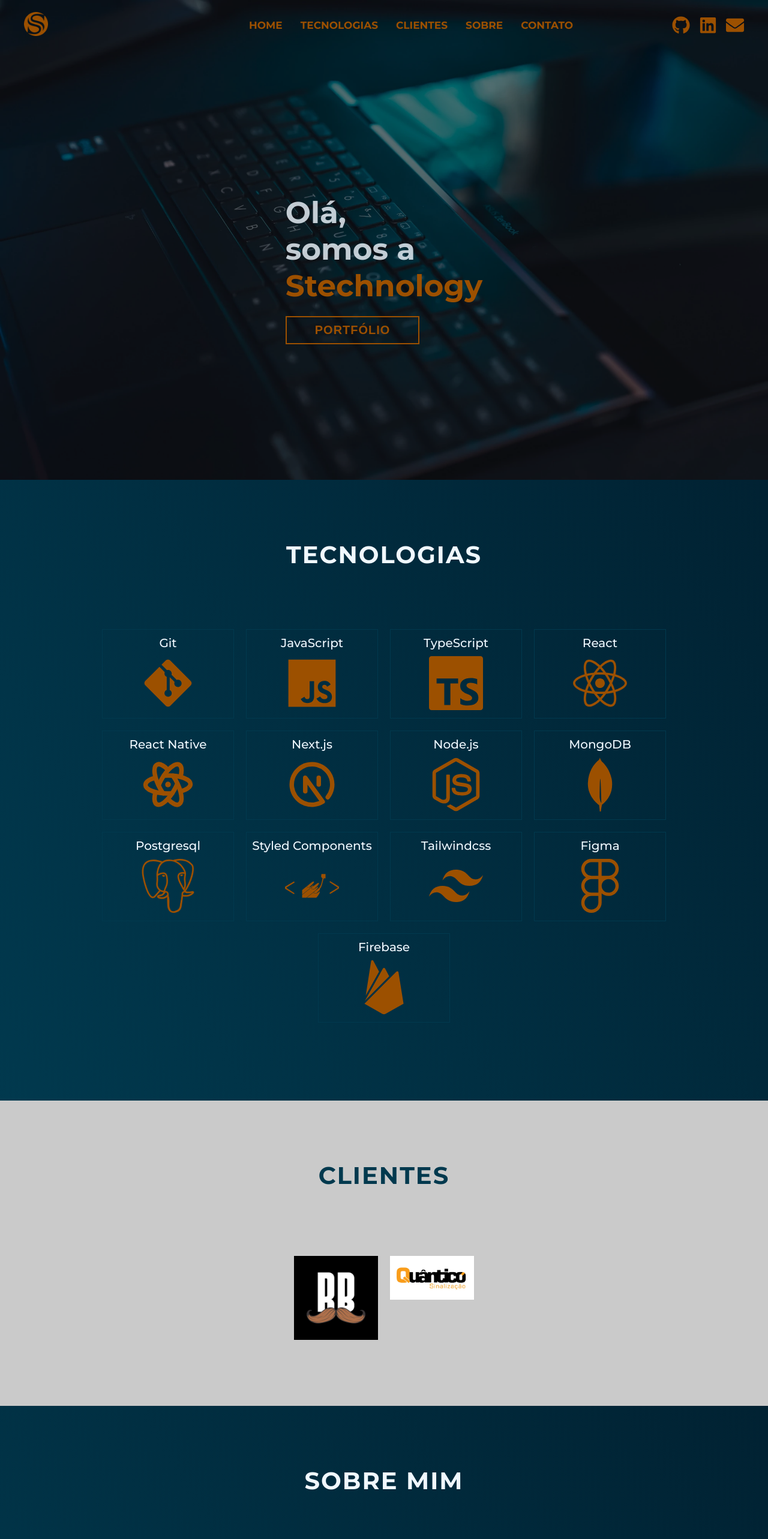
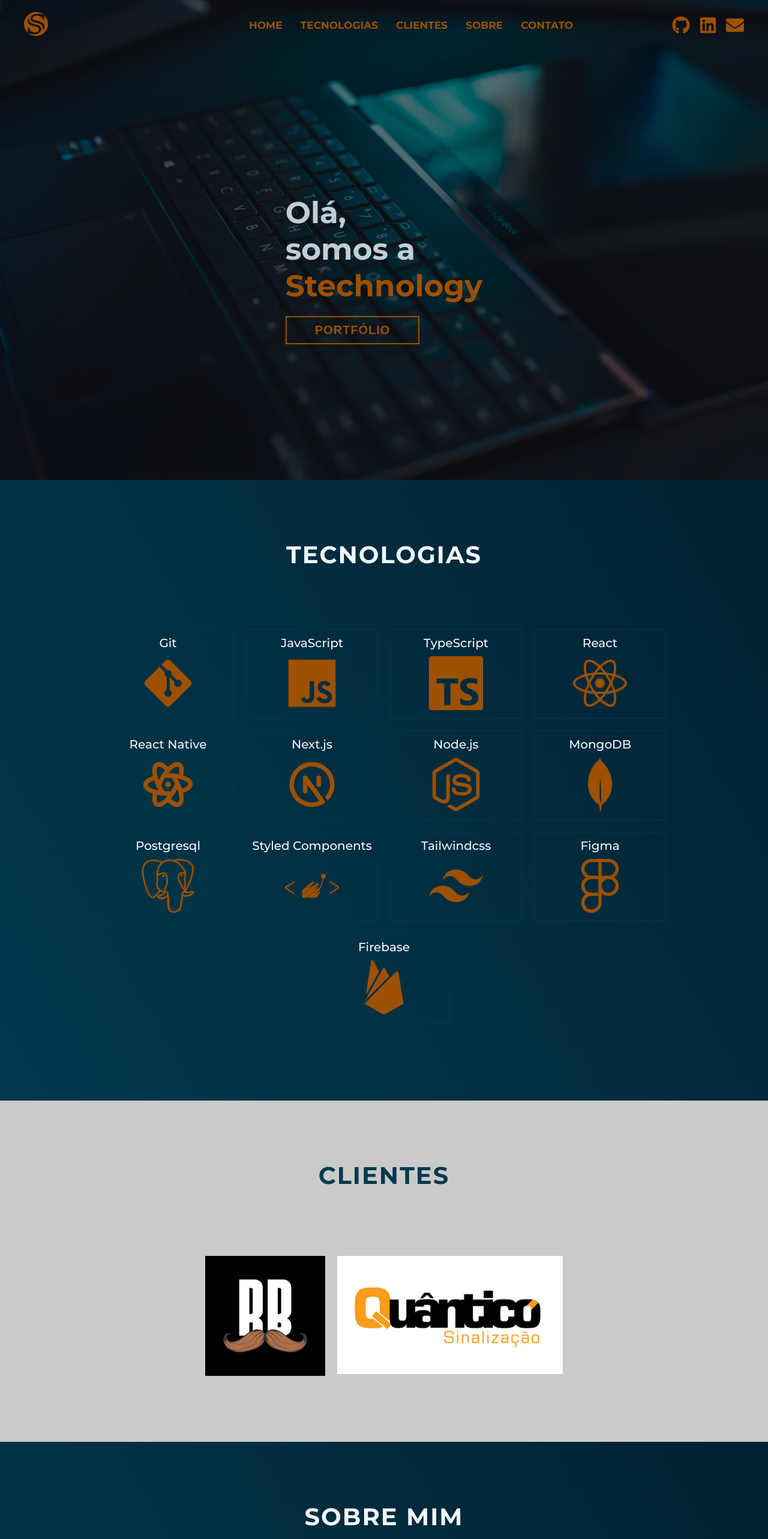
Before and after one commit to Felipeserpa/-Stechnology, a React (Vite) app: page / in a window 1280 px wide. Shown: the top 2566 px of the page at 60% size. Built offline with nearby package versions, Linux system fonts and the light colour scheme.

Commit message:
atualizando pagina cliente

```diff
--- a/src/components/Cards/Cards.tsx
+++ b/src/components/Cards/Cards.tsx
@@ -1,11 +1,9 @@
-import styled from 'styled-components';
-
 export default function Cards() {
   return (
     <div className="image-container">
-      <img src="Rb.jpg" alt="Barbeiro" />
+      <img src="Rb.jpg" alt="Barbeiro" id="img1" />
 
-      <img src="Quantico.jpg" alt="quantico sinalizacao " />
+      <img src="Quantico.jpg" alt="quantico sinalizacao " id="img" />
     </div>
   );
 }
--- a/src/sections/clientes/styles.ts
+++ b/src/sections/clientes/styles.ts
@@ -39,6 +39,12 @@ const Container = styled.div`
     width: 100%;
     height: 100%;
   }
+  #img {
+    width: 376px;
+  }
+  #img1 {
+    width: 200px;
+  }
 
   .card:hover {
     transform: scale(1.02);
```
Also changed, not shown: src/components/Cards/styles.ts (added).
